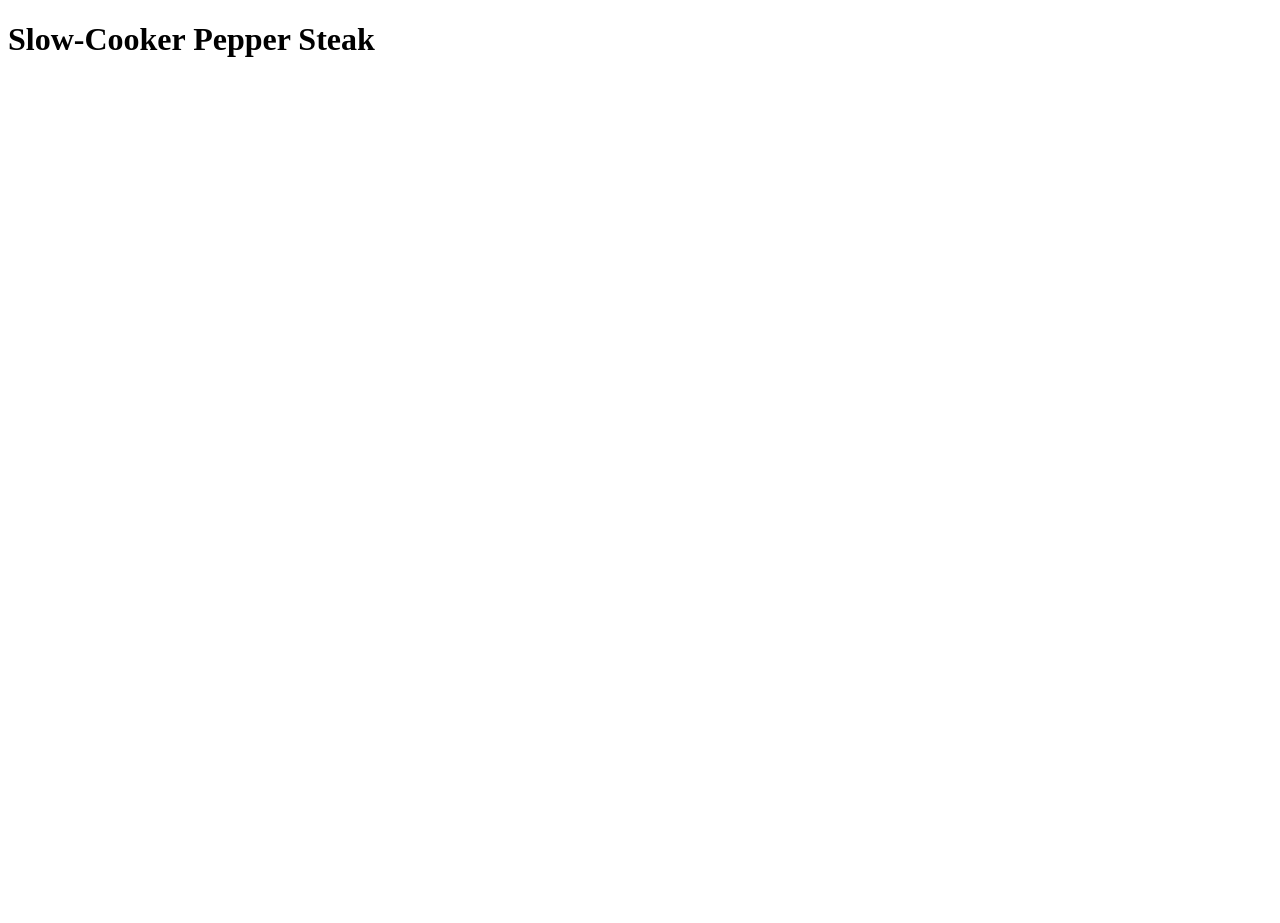
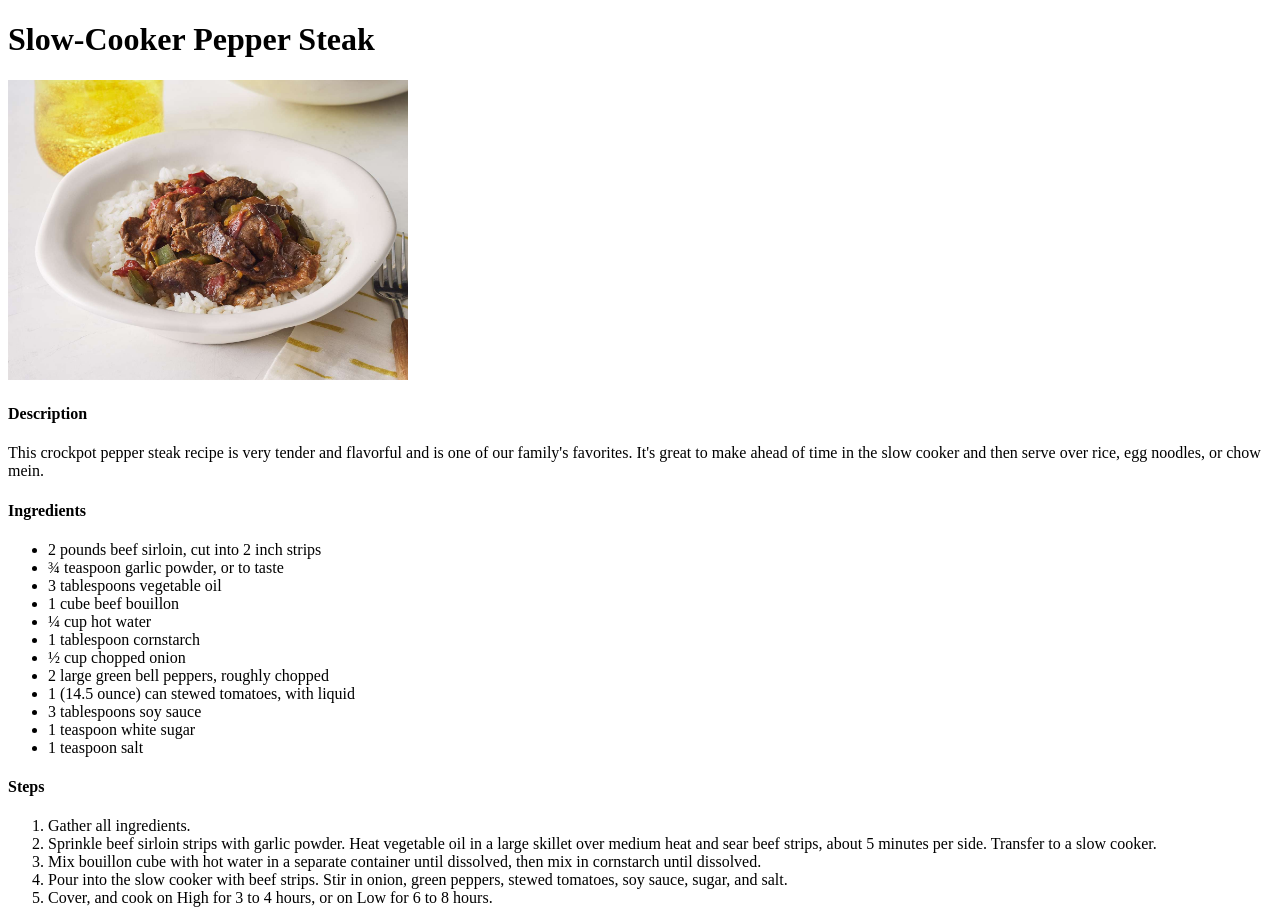
Before and after one commit to Aug-Dan/odin-recipes, a plain HTML site: page recipes/pepperSteak.html in a window 1280 px wide. Before the commit the page ends 800 px from the top, so only its background shows below. Drawn offline with Linux system fonts and the light colour scheme.

Commit message:
Two new recipes Add two new recipe pages as well as the relative links to them in the main page

```diff
--- a/recipes/pepperSteak.html
+++ b/recipes/pepperSteak.html
@@ -6,4 +6,35 @@
 </head>
 <body>
   <h1>Slow-Cooker Pepper Steak</h1>
+  <img src="../images/pepperSteak.jpg" alt="" height="300">
+  <h4>Description</h4>
+  <p>This crockpot pepper steak recipe is very tender and flavorful and is one of our family's
+     favorites. It's great to make ahead of time in the slow cooker and then serve over rice,
+     egg noodles, or chow mein.</p>
+  <h4>Ingredients</h4>
+  <ul>
+    <li>2 pounds beef sirloin, cut into 2 inch strips</li>
+    <li>¾ teaspoon garlic powder, or to taste</li>
+    <li>3 tablespoons vegetable oil</li>
+    <li>1 cube beef bouillon</li>
+    <li>¼ cup hot water</li>
+    <li>1 tablespoon cornstarch</li>
+    <li>½ cup chopped onion</li>
+    <li>2 large green bell peppers, roughly chopped</li>
+    <li>1 (14.5 ounce) can stewed tomatoes, with liquid</li>
+    <li>3 tablespoons soy sauce</li>
+    <li>1 teaspoon white sugar</li>
+    <li>1 teaspoon salt</li>
+  </ul>
+  <h4>Steps</h4>
+  <ol>
+    <li>Gather all ingredients. </li>
+    <li>Sprinkle beef sirloin strips with garlic powder. Heat vegetable oil in a large skillet
+      over medium heat and sear beef strips, about 5 minutes per side. Transfer to a slow cooker. </li>
+    <li>Mix bouillon cube with hot water in a separate container until dissolved, then mix in
+      cornstarch until dissolved.</li>
+    <li>Pour into the slow cooker with beef strips. Stir in onion, green peppers, stewed tomatoes,
+       soy sauce, sugar, and salt. </li>
+    <li>Cover, and cook on High for 3 to 4 hours, or on Low for 6 to 8 hours.</li>
+  </ol>
 </body>
```
Also changed, not shown: index.html (+5 -1 lines), recipes/omelet.html (+1 -1 lines), recipes/sunomono.html (+19 -0 lines).
